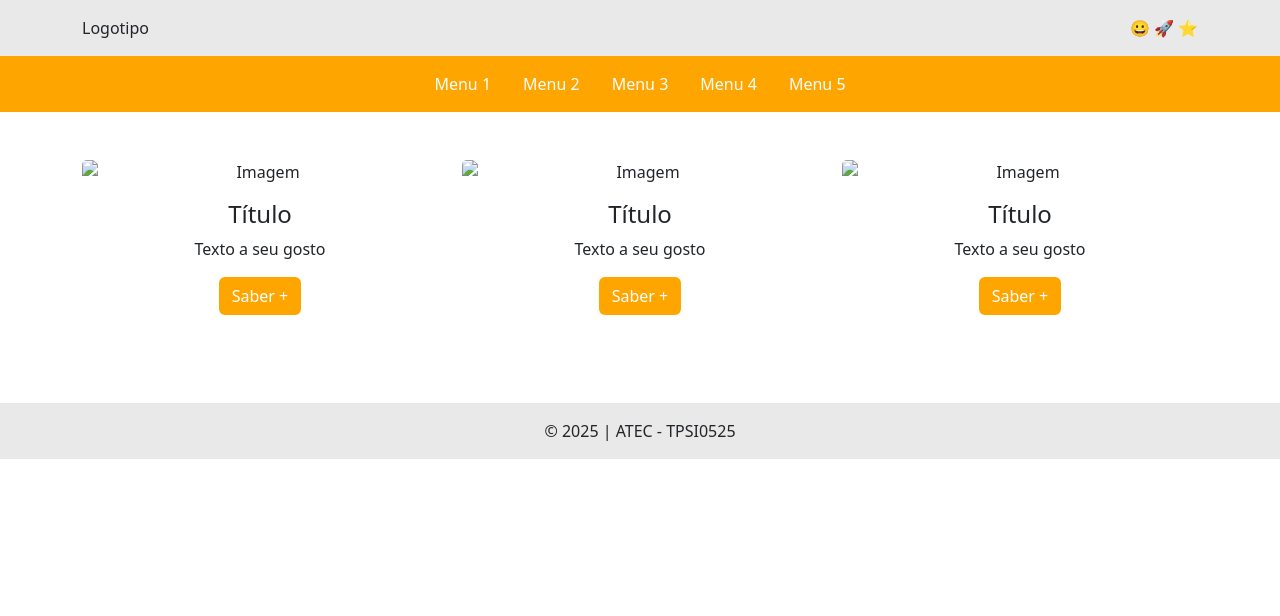
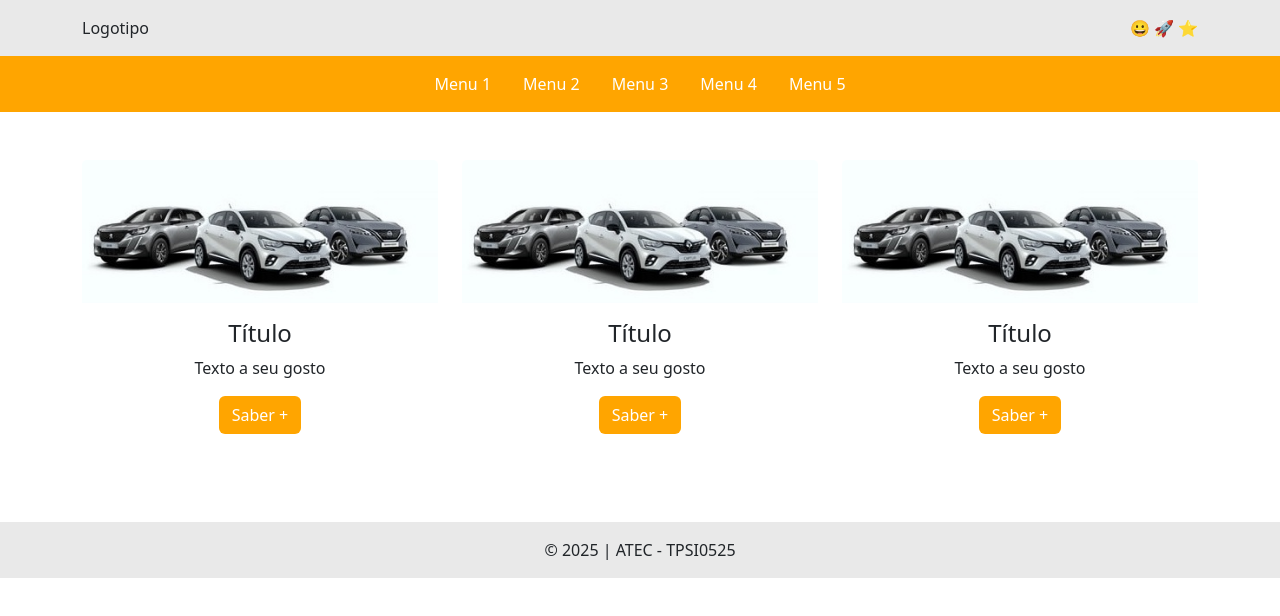
Before and after one commit to thiagomartins-3011/ThiagoMartinsTPSI0725, a plain HTML site: page Exercicio3/html/pagina1-3.html in a window 1280 px wide. Drawn offline with nearby package versions, Linux system fonts and the light colour scheme.

Commit message:
corrigindo img src

```diff
--- a/Exercicio3/html/pagina1-3.html
+++ b/Exercicio3/html/pagina1-3.html
@@ -67,7 +67,7 @@
 
             <div class="col-md-4 mb-4">
                 <div class="card border-0">
-                    <img src="carros.jpg" class="card-img-top" alt="Imagem">
+                    <img src="../images/carros.jpg" class="card-img-top" alt="Imagem">
                     <div class="card-body">
                         <h4 class="card-title">Título</h4>
                         <p class="card-text">Texto a seu gosto</p>
@@ -78,7 +78,7 @@
 
             <div class="col-md-4 mb-4">
                 <div class="card border-0">
-                    <img src="carros.jpg" class="card-img-top" alt="Imagem">
+                    <img src="../images/carros.jpg" class="card-img-top" alt="Imagem">
                     <div class="card-body">
                         <h4 class="card-title">Título</h4>
                         <p class="card-text">Texto a seu gosto</p>
@@ -89,7 +89,7 @@
 
             <div class="col-md-4 mb-4">
                 <div class="card border-0">
-                    <img src="carros.jpg" class="card-img-top" alt="Imagem">
+                    <img src="../images/carros.jpg" class="card-img-top" alt="Imagem">
                     <div class="card-body">
                         <h4 class="card-title">Título</h4>
                         <p class="card-text">Texto a seu gosto</p>
```
